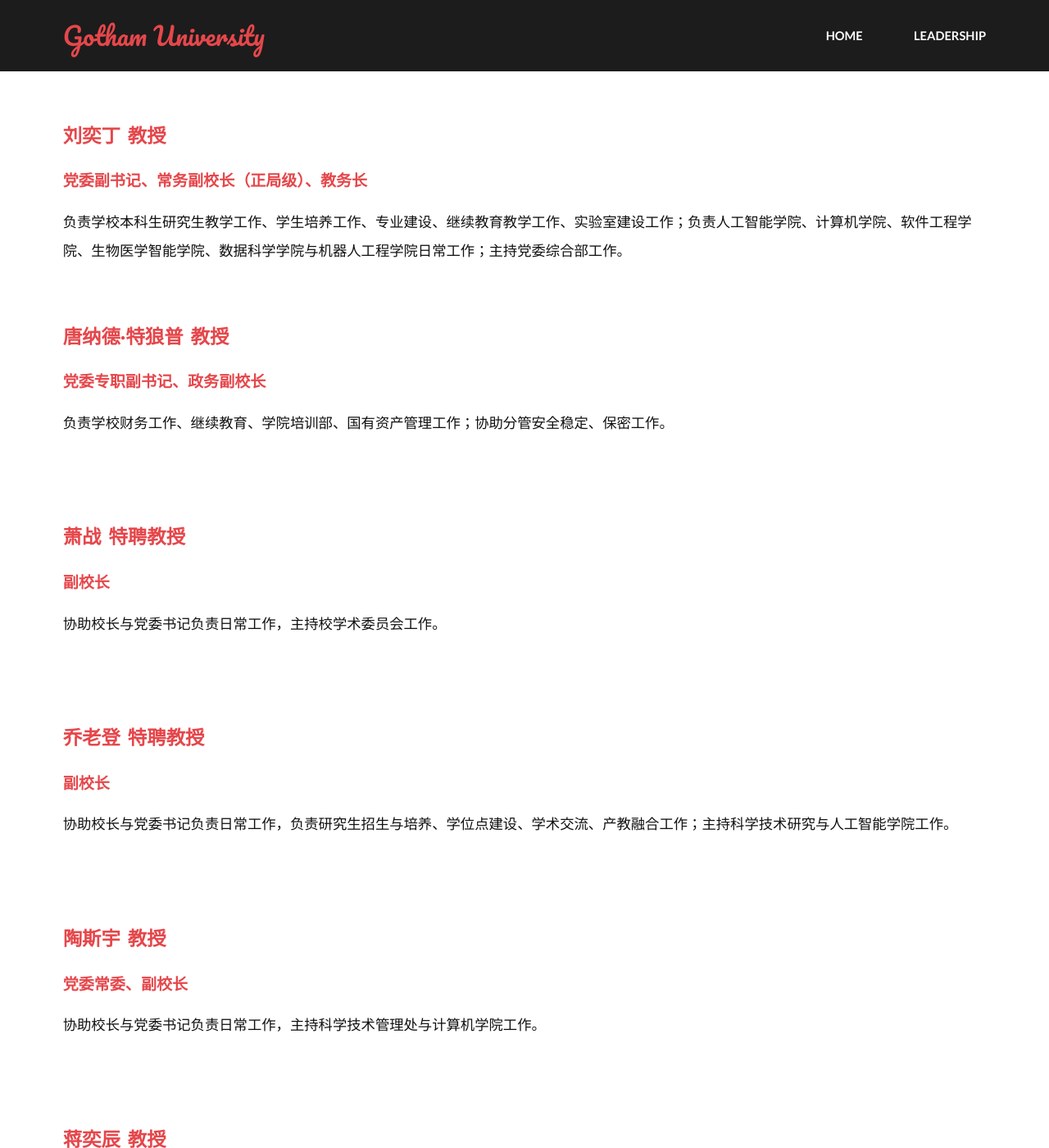
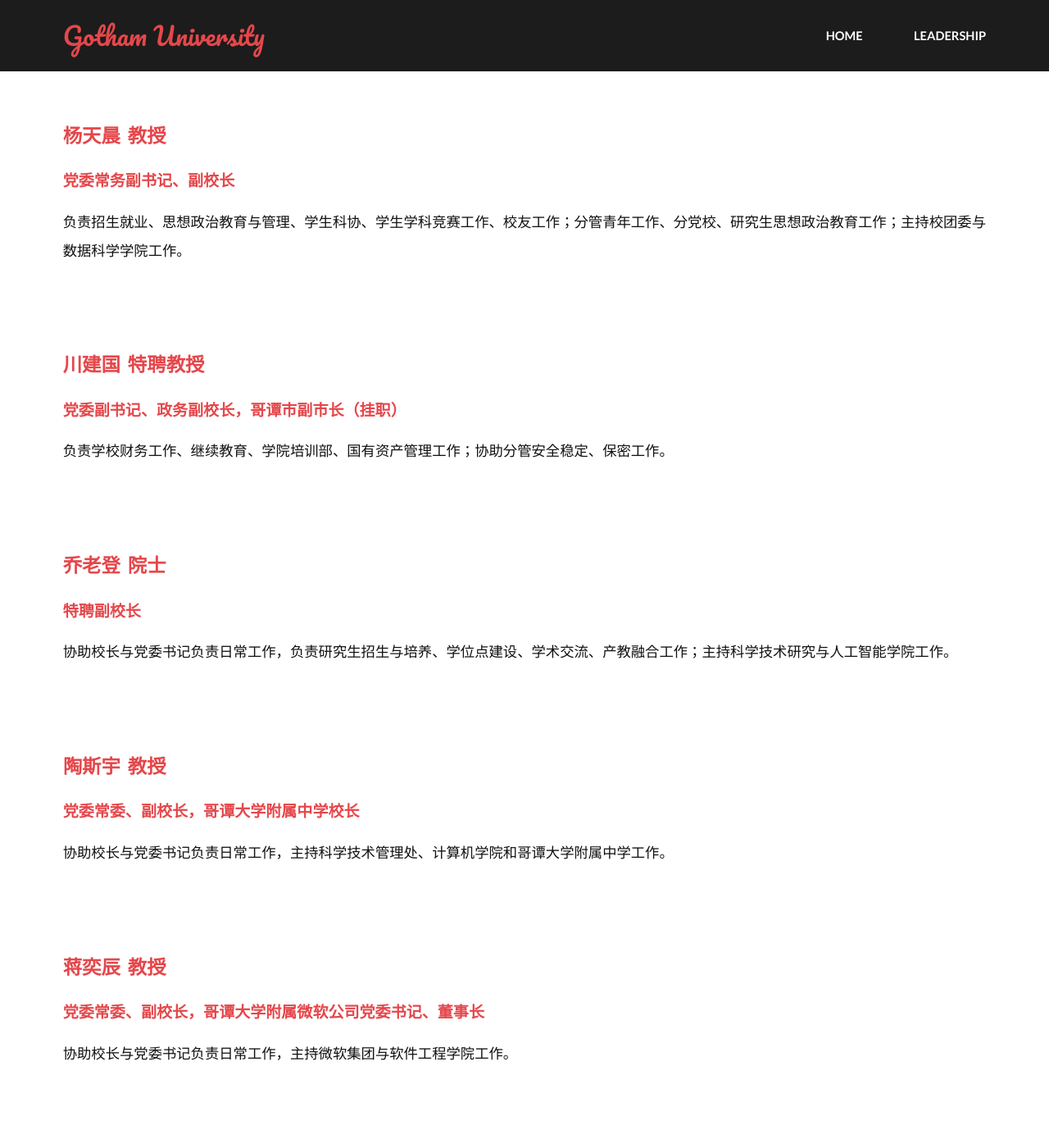
Before and after one commit to perfectboy666/perfectboy666.github.io, a Jekyll site: the page gu/generic.html, which Jekyll copies as it is, in a window 1280 px wide and 1400 px high, scrolled down 1435 px. Shown: the whole window at 82% size. Built offline with Jekyll 4.4.1, drawn with Linux system fonts in a browser that asks for light colours; some of the changed text lies outside the part shown.

Commit message:
Update generic.html

```diff
--- a/gu/generic.html
+++ b/gu/generic.html
@@ -56,45 +56,40 @@
 			<!-- 2028年毕业于中国人民大学获得博士学位，2028-2033任旧金山市科技局科员、副局长、局长，2033-2037年旧金山市副市长，2037-2042年任旧金山市委常委、政法委书记，2042-2044年任旧金山市委副书记、国家级硅谷新区党工委书记，2044-2047年任旧金山市委副书记、市长（正局级），2047至今任哥谭大学党委书记（副部长级）。 -->
 			</p>
 			<br>
-			<p>
-			<h3>杨天晨&nbsp;&nbsp;教授</h3>
-			<h4>党委常务副书记（正局级）、副校长</h4>
-			<!-- <h4>党委统战部&nbsp;&nbsp;部长</h4>
-			<h4>党委组织部&nbsp;&nbsp;部长</h4>
-			<h4>数据科学学院&nbsp;&nbsp;院长</h4> -->
-			负责招生就业、思想政治教育与管理、学生科协、学生学科竞赛工作、校友工作；分管青年工作、分党校、研究生思想政治教育工作；主持校团委与数据科学学院工作。
-			</p>
-			<br>
+
+
+
 			<p>
 			<h3>刘奕丁&nbsp;&nbsp;教授</h3>
-			<h4>党委副书记、常务副校长（正局级）、教务长</h4>
+			<h4>党委副书记、常务副校长</h4>
 			<!-- <h4>党委综合部&nbsp;&nbsp;部长</h4> -->
 			负责学校本科生研究生教学工作、学生培养工作、专业建设、继续教育教学工作、实验室建设工作；负责人工智能学院、计算机学院、软件工程学院、生物医学智能学院、数据科学学院与机器人工程学院日常工作；主持党委综合部工作。
 			</p>
 			<br>
 
-			<h3>唐纳德·特狼普&nbsp;&nbsp;教授</h3>
-			<h4>党委专职副书记、政务副校长</h4>
-			<!-- <h4>人工智能学院&nbsp;&nbsp;院长</h4>
-			<h4>科学技术管理处&nbsp;&nbsp;处长</h4> -->
+			<p>
+			<h3>杨天晨&nbsp;&nbsp;教授</h3>
+			<h4>党委常务副书记、副校长</h4>
 			<!-- <h4>党委统战部&nbsp;&nbsp;部长</h4>
-			<h4>党委组织部&nbsp;&nbsp;部长</h4>
-			<h4>数据科学学院&nbsp;&nbsp;院长</h4> -->
+				<h4>党委组织部&nbsp;&nbsp;部长</h4>
+				<h4>数据科学学院&nbsp;&nbsp;院长</h4> -->
+			负责招生就业、思想政治教育与管理、学生科协、学生学科竞赛工作、校友工作；分管青年工作、分党校、研究生思想政治教育工作；主持校团委与数据科学学院工作。
+			</p>
+			<br>
+
+			<!-- <br> -->
+
+			<p>
+			<h3>川建国&nbsp;&nbsp;特聘教授</h3>
+			<h4>党委副书记、政务副校长，哥谭市副市长（挂职）</h4>
 			负责学校财务工作、继续教育、学院培训部、国有资产管理工作；协助分管安全稳定、保密工作。
 			</p>
 			<br>
-
-			<p>
-			<h3>萧战&nbsp;&nbsp;特聘教授</h3>
-			<h4>副校长</h4>
-			协助校长与党委书记负责日常工作，主持校学术委员会工作。<br>
-			<br>
-			<!-- Yann LeCun于1960年出生于法国巴黎附近，担任Facebook首席人工智能科学家和纽约大学教授，2018年图灵奖（Turing Award）得主，现任哥谭大学特聘教授、深度学习研究院院长。 -->
-			</p>
 			<br>
 
-			<h3>乔老登&nbsp;&nbsp;特聘教授</h3>
-			<h4>副校长</h4>
+
+			<h3>乔老登&nbsp;&nbsp;院士</h3>
+			<h4>特聘副校长</h4>
 			<!-- <h4>人工智能学院&nbsp;&nbsp;院长</h4>
 			<h4>科学技术管理处&nbsp;&nbsp;处长</h4> -->
 			<!-- <h4>党委统战部&nbsp;&nbsp;部长</h4>
@@ -108,24 +103,33 @@
 			<br>
 			<p>
 			<h3>陶斯宇&nbsp;&nbsp;教授</h3>
-			<h4>党委常委、副校长</h4>
+			<h4>党委常委、副校长，哥谭大学附属中学校长</h4>
 			<!-- <h4>计算机学院&nbsp;&nbsp;院长</h4> -->
-			协助校长与党委书记负责日常工作，主持科学技术管理处与计算机学院工作。
+			协助校长与党委书记负责日常工作，主持科学技术管理处、计算机学院和哥谭大学附属中学工作。
 			</p>
 
 			<br>
 			<p>
 			<h3>蒋奕辰&nbsp;&nbsp;教授</h3>
-			<h4>党委常委、副校长</h4>
+			<h4>党委常委、副校长，哥谭大学附属微软公司党委书记、董事长</h4>
 			<!-- <h4>财务管理处&nbsp;&nbsp;处长</h4>
 			<h4>软件工程学院&nbsp;&nbsp;院长</h4> -->
-			协助校长与党委书记负责日常工作，主持财务处与软件工程学院工作。
+			协助校长与党委书记负责日常工作，主持微软集团与软件工程学院工作。
 			</p>
 			<br>
 
 			<p>
-			<h3>金正蒽&nbsp;&nbsp;调研员</h3>
-			<h4>党委常委、纪委书记、人武部部长</h4>
+			<h3>萧战&nbsp;&nbsp;特聘研究员</h3>
+			<h4>副校长</h4>
+			协助校长与党委书记负责日常工作，主持校学术委员会工作。<br>
+
+			<!-- Yann LeCun于1960年出生于法国巴黎附近，担任Facebook首席人工智能科学家和纽约大学教授，2018年图灵奖（Turing Award）得主，现任哥谭大学特聘教授、深度学习研究院院长。 -->
+			</p>
+			<br>
+
+			<p>
+			<h3>金正蒽&nbsp;&nbsp;一级调研员</h3>
+			<h4>党委常委、纪委书记</h4>
 			<!-- <h4>计算机学院&nbsp;&nbsp;院长</h4> -->
 			协助校长与党委书记负责日常工作，主持学校纪委与人武部工作。
 			</p>
@@ -219,8 +223,7 @@
 					<li><input type="submit" value="Send Message" class="alt" /></li>
 				</ul>
 			</form>
-			<p class="text-center">Copyright &copy; <a href="" target="_blank"
-					title="思酷素材">哥谭大学数据资源与信息化建设管理处</a></p>
+			<p class="text-center">Copyright &copy; <a href="" target="_blank" title="思酷素材">哥谭大学数据资源与信息化建设管理处</a></p>
 		</div>
 	</section>
 
```
Also changed, not shown: other parts of gu/generic.html (+3 -3 lines).
